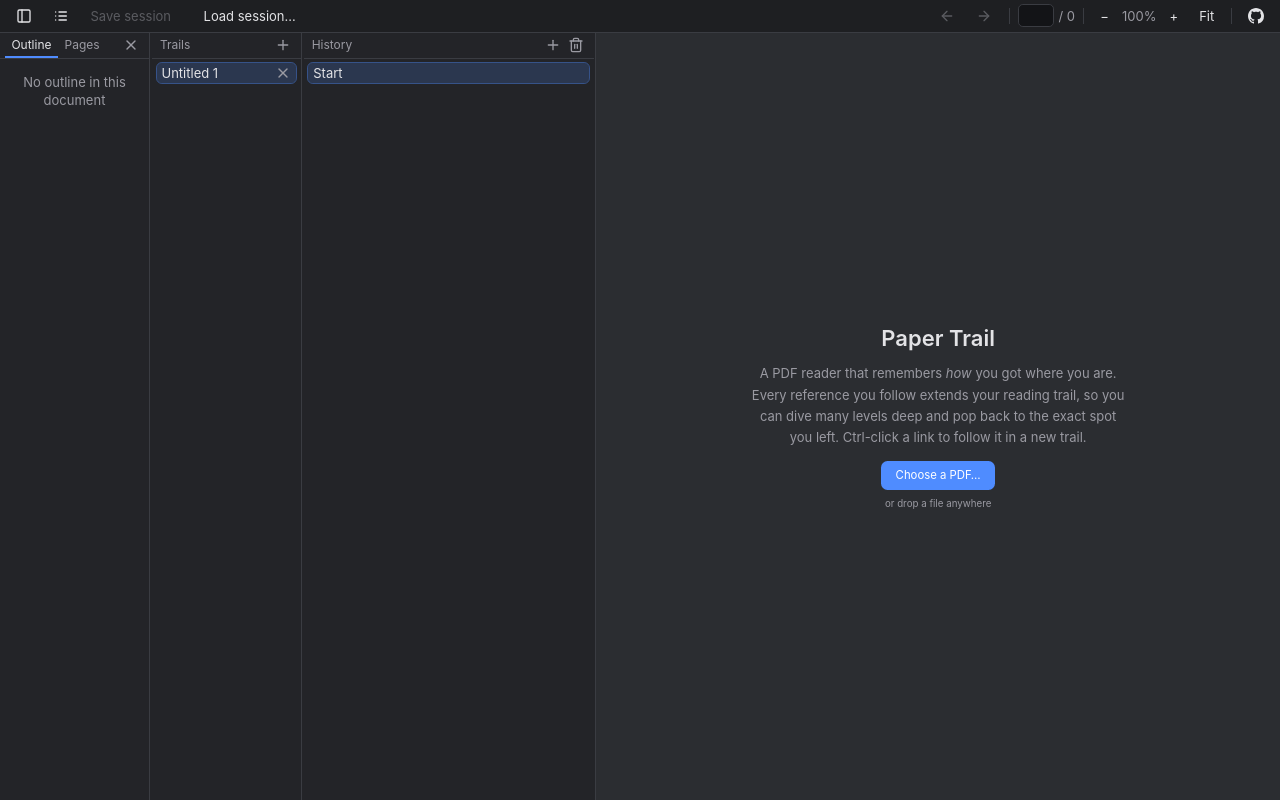
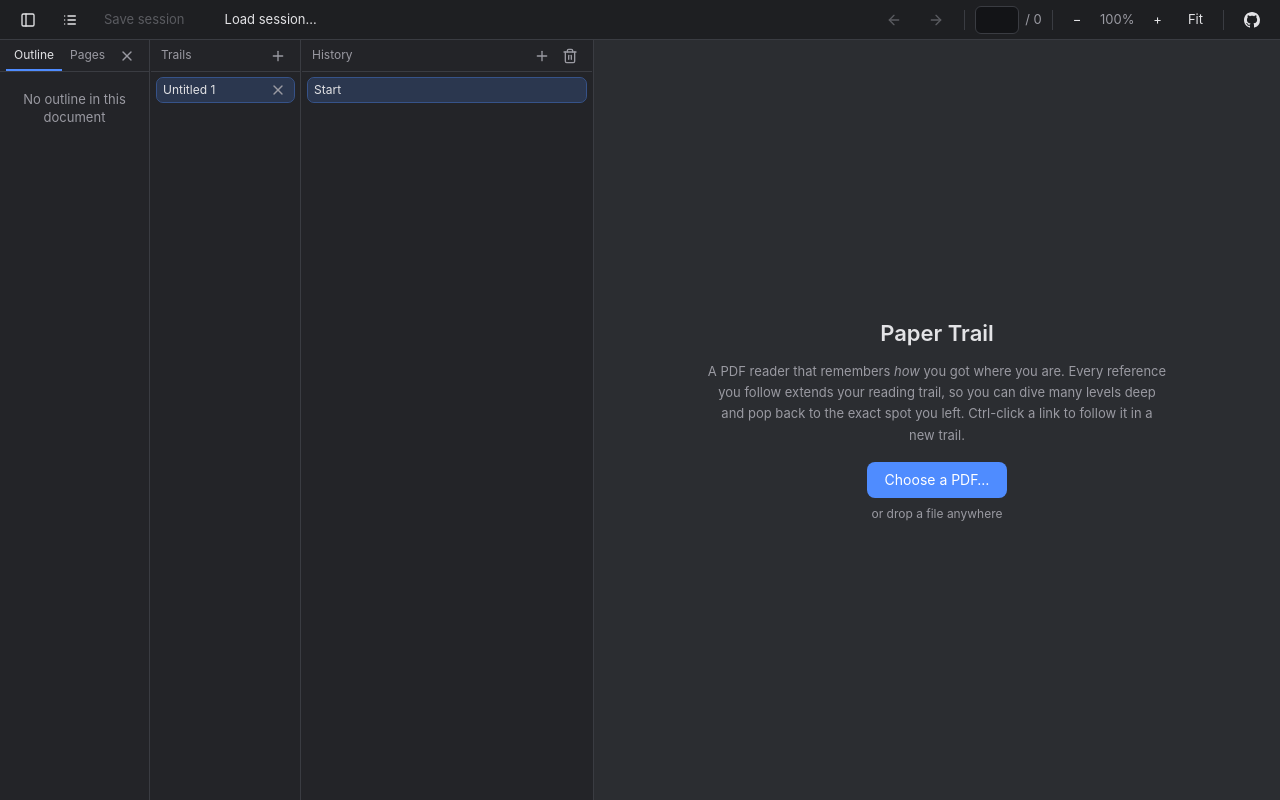
Before and after one commit to DE0CH/paper-trail, a React (Vite) app: page / in a window 1280 px wide. Built offline with nearby package versions, Linux system fonts and the light colour scheme.

Commit message:
fix: rem base off html so sizes hit intended px; row labels 12px; zoom-control + row-label alignment guards

```diff
--- a/src/test/uiAlignment.ts
+++ b/src/test/uiAlignment.ts
@@ -64,6 +64,36 @@
     check(`toolbar controls are vertically centred (worst top/bottom gap diff ${worstCenter.toFixed(2)}px)`,
       worstCenter <= EPS);
 
+    // ---- zoom control: − / % / + share one vertical centre ------------
+    const zoom = await page.evaluate(() => {
+      const box = (id: string) => {
+        const el = document.getElementById(id);
+        if (!el) return null;
+        const r = el.getBoundingClientRect();
+        const tn = [...el.childNodes].find((n) => n.nodeType === 3 && (n.textContent ?? '').trim());
+        let glyphMid: number | null = null;
+        if (tn) {
+          const rg = document.createRange(); rg.selectNodeContents(tn);
+          const g = rg.getBoundingClientRect(); glyphMid = (g.top + g.bottom) / 2;
+        }
+        return { mid: (r.top + r.bottom) / 2, top: r.top, bottom: r.bottom, glyphMid };
+      };
+      return { minus: box('btnZoomOut'), pct: box('zoomPct'), plus: box('btnZoomIn') };
+    });
+    if (zoom.minus && zoom.pct && zoom.plus) {
+      console.log(`\nzoom box mids:   −=${zoom.minus.mid.toFixed(2)} %=${zoom.pct.mid.toFixed(2)} +=${zoom.plus.mid.toFixed(2)}`);
+      console.log(`zoom glyph mids: −=${zoom.minus.glyphMid?.toFixed(2)} %=${zoom.pct.glyphMid?.toFixed(2)} +=${zoom.plus.glyphMid?.toFixed(2)}`);
+      const mids = [zoom.minus.mid, zoom.pct.mid, zoom.plus.mid];
+      check(`zoom −/%/+ boxes share one vertical centre (spread ${(Math.max(...mids) - Math.min(...mids)).toFixed(2)}px)`,
+        Math.max(...mids) - Math.min(...mids) <= EPS);
+      const g = [zoom.minus.glyphMid, zoom.pct.glyphMid, zoom.plus.glyphMid].filter((v): v is number => v != null);
+      if (g.length === 3) {
+        console.log(`zoom glyph-mid spread = ${(Math.max(...g) - Math.min(...g)).toFixed(2)}px`);
+        check(`zoom −/%/+ glyphs share one vertical centre (spread ${(Math.max(...g) - Math.min(...g)).toFixed(2)}px)`,
+          Math.max(...g) - Math.min(...g) <= EPS);
+      }
+    }
+
     // ---- panels: one row metric across trails / history / outline -------
     const rows = await page.evaluate(() => {
       const grab = (sel: string) => ([...document.querySelectorAll(sel)] as HTMLElement[])
@@ -107,7 +137,7 @@
           g = { top: gb.top - r.top, bot: r.bottom - gb.bottom, h: gb.height };
         }
         return {
-          rowH: r.height,
+          rowH: r.height, fontPx: parseFloat(getComputedStyle(label).fontSize),
           spanTop: s.top - r.top, spanBot: r.bottom - s.bottom, spanH: s.height,
           glyph: g,
         };
@@ -121,9 +151,12 @@
     console.log('\nrow-label vertical position (px from row edges):');
     for (const [name, m] of Object.entries(labelPos)) {
       if (!m) { console.log(`  ${name}: (not found)`); continue; }
-      console.log(`  ${name}: rowH=${m.rowH.toFixed(1)}  span[top=${m.spanTop.toFixed(2)} `
+      console.log(`  ${name}: rowH=${m.rowH.toFixed(1)} fontPx=${m.fontPx.toFixed(1)}  span[top=${m.spanTop.toFixed(2)} `
         + `bot=${m.spanBot.toFixed(2)} h=${m.spanH.toFixed(1)}]  `
         + `glyph[top=${m.glyph?.top.toFixed(2)} bot=${m.glyph?.bot.toFixed(2)} h=${m.glyph?.h.toFixed(1)}]`);
+      check(`${name} row label is vertically centred (span gap diff ${Math.abs(m.spanTop - m.spanBot).toFixed(2)}px)`,
+        Math.abs(m.spanTop - m.spanBot) <= EPS);
+      check(`${name} row label font is 12px (${m.fontPx.toFixed(1)}px)`, Math.abs(m.fontPx - 12) <= 0.5);
     }
 
     // ---- panel headers share one vertical text position ---------------
--- a/src/ui/NavPanel.tsx
+++ b/src/ui/NavPanel.tsx
@@ -26,7 +26,7 @@
   return (
     <li>
       <div
-        className="outlineItem flex items-center h-6 px-1.5 rounded-md cursor-pointer text-dim hover:bg-hoverrow hover:text-fgapp"
+        className="outlineItem flex items-center h-6 px-1.5 rounded-md cursor-pointer text-dim hover:bg-hoverrow hover:text-fgapp text-[12px]"
         title={n.title}
         onClick={(e) => void controller.outlineJump(n, e.metaKey || e.ctrlKey)}
       >
--- a/src/ui/Sidebar.tsx
+++ b/src/ui/Sidebar.tsx
@@ -64,7 +64,7 @@
         />
       ) : (
         <span
-          className="name flex-1 overflow-hidden text-ellipsis whitespace-nowrap"
+          className="name flex-1 overflow-hidden text-ellipsis whitespace-nowrap text-[12px]"
           onDoubleClick={(e) => {
             e.stopPropagation();
             setEditing(true);
@@ -152,7 +152,7 @@
         />
       ) : (
         <span
-          className="lbl flex-1 overflow-hidden text-ellipsis whitespace-nowrap"
+          className="lbl flex-1 overflow-hidden text-ellipsis whitespace-nowrap text-[12px]"
           onDoubleClick={(e) => {
             e.stopPropagation();
             setEditing(true);
--- a/src/ui/Toolbar.tsx
+++ b/src/ui/Toolbar.tsx
@@ -114,9 +114,9 @@
       <span id="pageCount" className="text-dim">/ {snap.numPages}</span>
       {sep}
 
-      <button className={btn} title="Zoom out" onClick={() => controller.zoomOut()}>&minus;</button>
-      <span className="text-dim min-w-10 text-center">{snap.zoomPercent}%</span>
-      <button className={btn} title="Zoom in" onClick={() => controller.zoomIn()}>+</button>
+      <button id="btnZoomOut" className={btn} title="Zoom out" onClick={() => controller.zoomOut()}>&minus;</button>
+      <span id="zoomPct" className="text-dim min-w-10 text-center">{snap.zoomPercent}%</span>
+      <button id="btnZoomIn" className={btn} title="Zoom in" onClick={() => controller.zoomIn()}>+</button>
       <button className={btn} title="Fit width" onClick={() => controller.fitWidth()}>Fit</button>
 
       {/* Web-only: the desktop app behaves like an offline app and should
--- a/src/ui/globals.css
+++ b/src/ui/globals.css
@@ -19,6 +19,15 @@
   overflow: hidden;
   background: var(--color-bgapp);
   color: var(--color-fgapp);
+}
+/* The UI font lives on <body>, NOT <html>. Tailwind's rem-based sizes
+   (h-6, h-8, gap, padding…) resolve against the ROOT (html) font-size,
+   so a 13px font on <html> silently scaled EVERY rem utility to 0.8125×
+   — h-6 rendered 19.5px instead of 24px, cramming the text line into the
+   row (the "bottom-hug"). Leaving <html> at the 16px default keeps the
+   spacing scale on its intended pixels; the 13px UI text is set on <body>
+   and inherits down. */
+body {
   font: 13px/1.4 -apple-system, BlinkMacSystemFont, "Segoe UI", sans-serif;
 }
 
```
